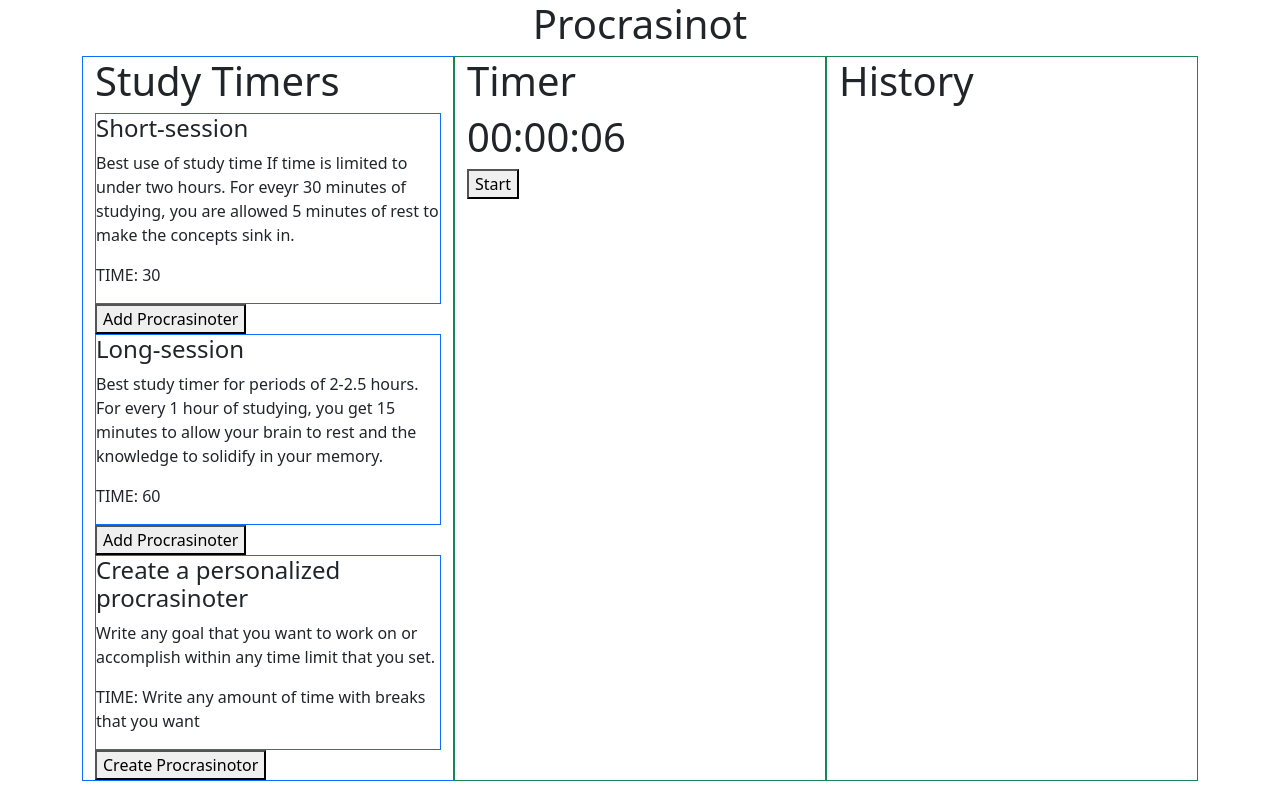
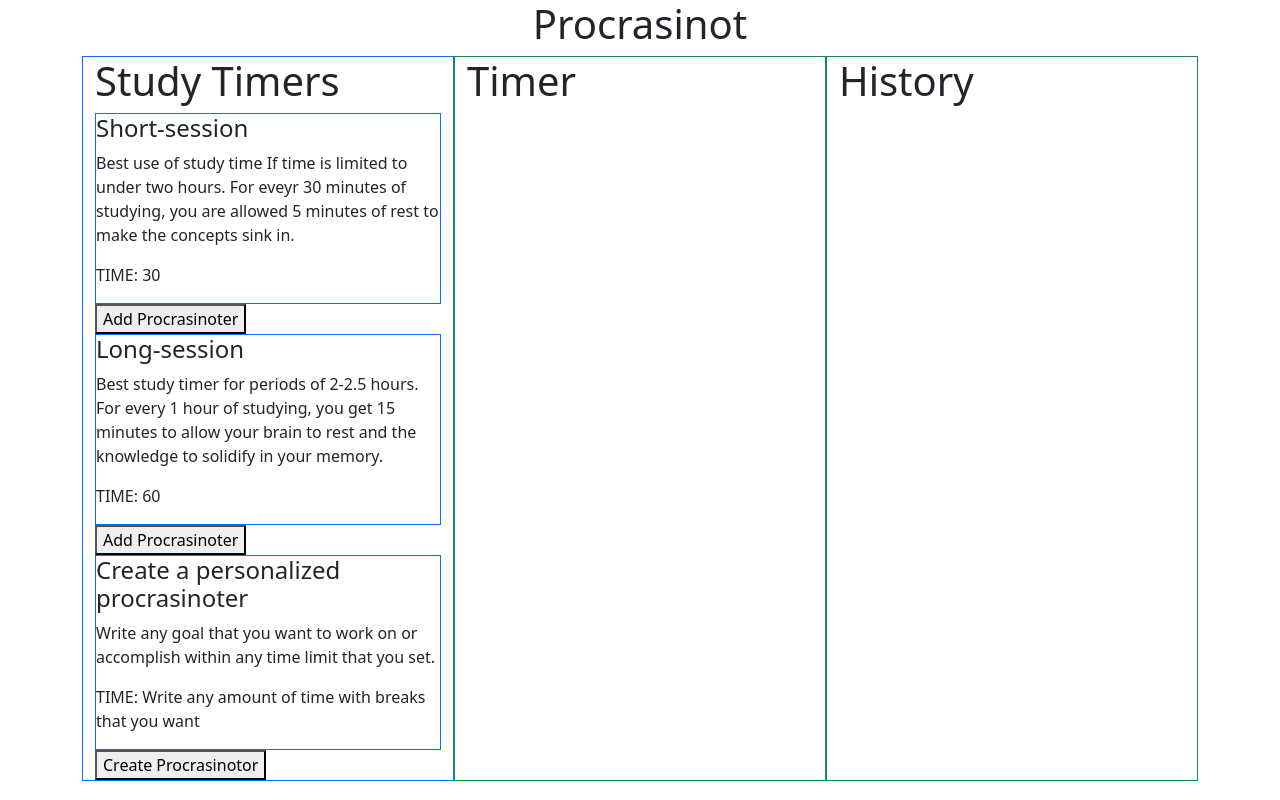
Before and after one commit to Lazaritom/Portfolioprojects, a React (Vite) app in the folder Procrasinot/: page / in a window 1280 px wide. Built offline with nearby package versions, Linux system fonts and the light colour scheme.

Commit message:
Fixed the timer to accept arrays and work
Timer now accepts arrays and is only displayed.

```diff
--- a/Procrasinot/src/App.jsx
+++ b/Procrasinot/src/App.jsx
@@ -11,7 +11,7 @@ export default function App() {
   const [showMyComp2, setShowMyComp2] = useState(false);
   const [showMyComp3, setShowMyComp3] = useState(false);
 
-  const validateTime = (compI) => {
+  const validateTime = (compI) => { //makes sure that no other timer can be activiated while a timer is active
     if (!(showMyComp1 || showMyComp2 || showMyComp3)) {
       if (compI === false) {
         return !compI;
@@ -19,7 +19,6 @@ export default function App() {
     }
     return compI;
   }
-  let arr = [.10,.25,3];
 
   return (
     <>
@@ -33,20 +32,21 @@ export default function App() {
           </div>
           <div className='container border border-success col-lg' id="Timer">
             <h1>Timer</h1>
-            <TimerCountDown targetArray={arr}/>
-            {showMyComp1 && (
+            {showMyComp1 && ( //activates timer into #Timer div, creates TimerCHoice with correct array of times
               <>
+                <TimerCountDown targetArray={Timer1.time}/>
                 <TimerChoice object={Timer1} />
                 <button onClick={() => setShowMyComp1(!showMyComp1)}>Delete this Procrasinot</button>
               </>
             )}
             {showMyComp2 && (
               <>
+                <TimerCountDown targetArray={Timer2.time}/>
                 <TimerChoice object={Timer2} />
                 <button onClick={() => setShowMyComp2(!showMyComp2)}>Delete this Procrasinot</button>
               </>
             )}
-            {showMyComp3 && (
+            {showMyComp3 && ( //uses sppecial form to allow user to enter their peronalized info, TimerCountDown activates in components.jsx if form is submitted
               <>
                 <UserTimer/>
                 <button onClick={() => setShowMyComp3(!showMyComp3)}>Delete this Procrasinot</button>
--- a/Procrasinot/src/components.jsx
+++ b/Procrasinot/src/components.jsx
@@ -14,22 +14,21 @@ export default function TimerChoice({ object }) {
 
 //SECOND DIV IN APP
 export const TimerCountDown = ({ targetArray }) => {
-    const [remainingTime, setRemainingTime] = useState(targetArray[0]*60);
-    const [isPaused, setIsPaused] = useState(true); //makes sure that timer doesn't start untill user unpauses the timer.
-    const [currentIndex, setCurrentIndex] = useState(0)
+  const [currentIndex, setCurrentIndex] = useState(0);
+  const [remainingTime, setRemainingTime] = useState(targetArray[0] * 60);
+  const [isPaused, setIsPaused] = useState(true);
 
   const calcTime = (remainingTimeInSeconds) => {
     const hours = Math.floor(remainingTimeInSeconds / 3600);
     const minutes = Math.floor((remainingTimeInSeconds % 3600) / 60);
     const seconds = remainingTimeInSeconds % 60;
-
     return { hours, minutes, seconds };
   };
 
   useEffect(() => {
     let timerInterval;
 
-    if (!isPaused && remainingTime > 0) {
+    if (!isPaused) {
       timerInterval = setInterval(() => {
         setRemainingTime((prevTime) => {
           if (prevTime > 0) {
@@ -37,9 +36,11 @@ export const TimerCountDown = ({ targetArray }) => {
           } else {
             if (currentIndex < targetArray.length - 1) {
               setCurrentIndex((prevIndex) => prevIndex + 1);
+              setIsPaused(true);
               return targetArray[currentIndex + 1] * 60;
             } else {
               clearInterval(timerInterval);
+              setIsPaused(true); // Pause the timer when it reaches the end
               return 0;
             }
           }
@@ -50,7 +51,7 @@ export const TimerCountDown = ({ targetArray }) => {
     return () => {
       clearInterval(timerInterval);
     };
-  }, [remainingTime, isPaused, currentIndex, targetArray]);
+  }, [isPaused, currentIndex, targetArray]);
 
   const { hours, minutes, seconds } = calcTime(remainingTime);
 
@@ -59,13 +60,14 @@ export const TimerCountDown = ({ targetArray }) => {
   };
 
   let control = '';
-    if (isPaused && (remainingTime == targetArray[0]*60)) {
+  if (isPaused && remainingTime === targetArray[currentIndex] * 60) {
     control = "Start";
   } else if (isPaused) {
     control = "Unpause";
   } else {
     control = "Pause";
   }
+
   return (
     <div className="timer">
       <h1>
@@ -74,7 +76,7 @@ export const TimerCountDown = ({ targetArray }) => {
       <button onClick={togglePause}>{control}</button>
     </div>
   );
-  }
+};
 
   //form for personal procrasinotor
 export const UserTimer = () => {
@@ -92,7 +94,7 @@ export const TimerCountDown = ({ targetArray }) => {
       setFormSubmitted(true);
     }
 
-    return (
+    return ( //displays form to fill out
       <div className="border border-primary">
         {!formSubmitted ? (
           <form onSubmit={handleSubmit}>
@@ -120,8 +122,9 @@ export const TimerCountDown = ({ targetArray }) => {
             />
             <button type='submit'>Start Procrasinotor</button>
           </form>
-        ) : (
+        ) : ( //displays completed user info with the TimerCountDown component
           <div>
+            <TimerCountDown targetArray={userTimes}/>
             <h4>Name: {userName}</h4>
             <blockquote>{userDes}</blockquote>
             <p>TIMES: {userTimes.join(', ')}</p>
@@ -130,3 +133,9 @@ export const TimerCountDown = ({ targetArray }) => {
       </div>
     );
 }
+
+const Popup = () => {
+  return (
+    <div className='overlay'>Components</div>
+  )
+}
```
Lines whose indentation alone changed are shown as unchanged.
